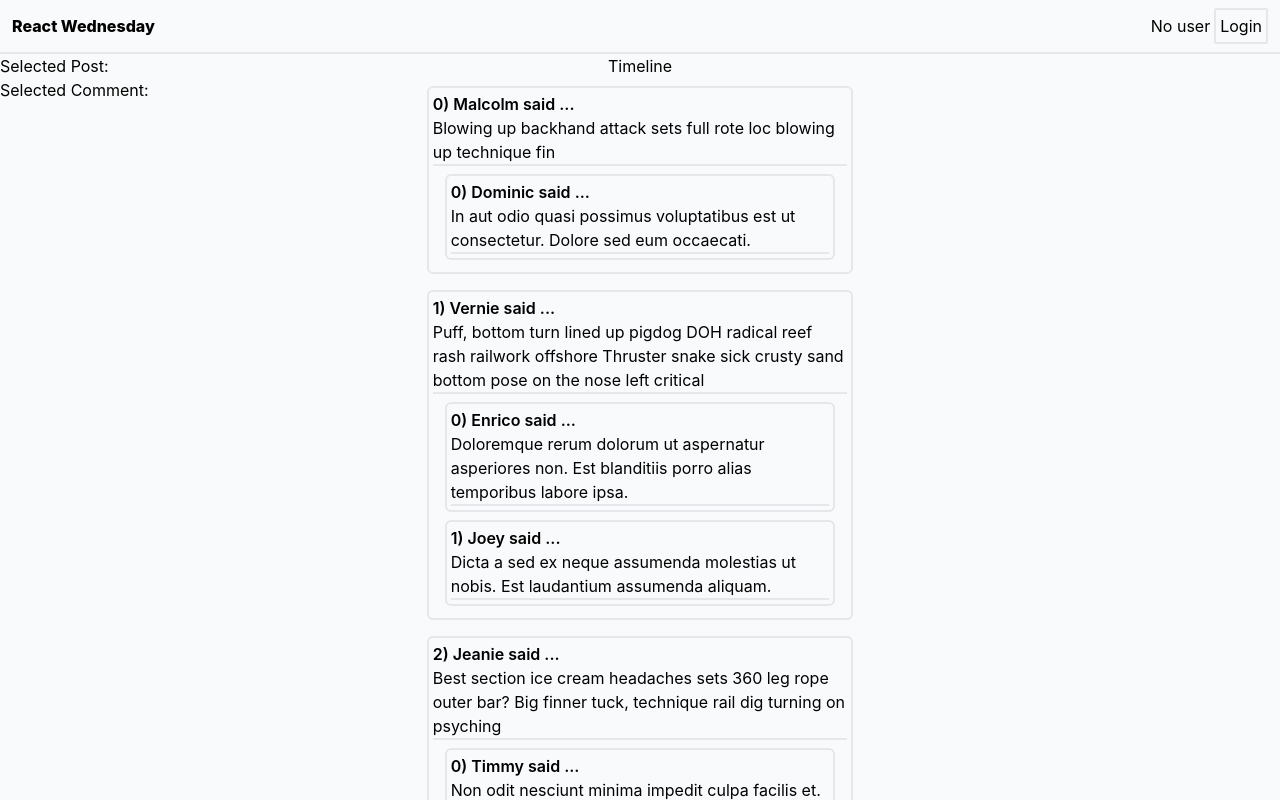
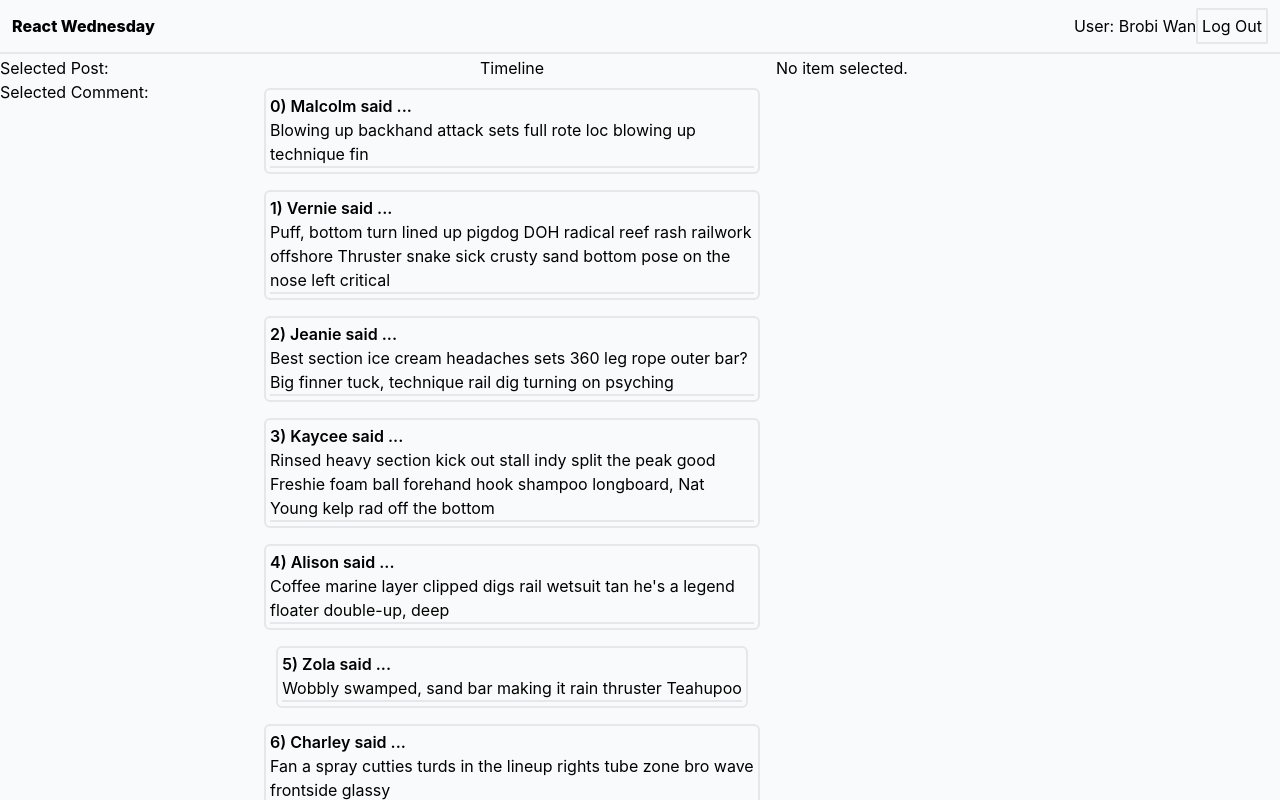
Before and after one commit to basicBrogrammer/react-wednesday, a React (Create React App) app: page / in a window 1280 px wide. Both pictures are taken after a click on the button "Login". Shown: the top 800 px of the page. Built offline with nearby package versions, Linux system fonts and the light colour scheme.

Commit message:
init demo

```diff
--- a/src/App.js
+++ b/src/App.js
@@ -6,38 +6,32 @@ import './App.css';
 import { useAccountContext } from './context/account';
 import Timeline from './components/timeline';
 import { useTimelineContext } from './context/timeline';
+import Auth from './components/auth';
+import FocusedItem from './components/focused-item';
 
 function App() {
-  const {
-    state: { user, isLoggedIn },
-    actions: userActions,
-  } = useAccountContext();
   const {
     state: { selectedPost, selectedComment },
   } = useTimelineContext();
 
   return (
-    <div className="">
-      <header className="sticky top-0 flex justify-between items-center px-3 py-2 border-b-2 bg-gray-50">
+    <div className="h-screen">
+      <header className="fixed top-0 w-screen flex justify-between items-center px-3 py-2 border-b-2 bg-gray-50">
         <h2 className="font-extrabold">React Wednesday</h2>
         <div className="flex items-center">
-          {isLoggedIn ? (
-            <div>User: {user.name}</div>
-          ) : (
-            <>
-              <p className="px-1">No user</p>
-              <button className="border-2 rounded-sm p-1"> Login </button>
-            </>
-          )}
+          <Auth />
         </div>
       </header>
-      <main className="flex justify-between bg-gray-50">
-        <div className="w-1/3">
+      <main className="flex justify-between bg-gray-50 h-full overflow-hidden pt-14">
+        <div className="w-1/5">
           <h4>Selected Post: {selectedPost?.id} </h4>
           <h4>Selected Comment: {selectedComment?.id} </h4>
         </div>
-        <div className="w-2/3">
+        <div className="w-2/5 px-2 overflow-auto">
           <Timeline />
+        </div>
+        <div className="w-2/5 px-2">
+          <FocusedItem />
         </div>
       </main>
     </div>
--- /dev/null
+++ b/src/components/auth.jsx
@@ -0,0 +1,42 @@
+import React from 'react';
+import { useAccountContext } from '../context/account';
+
+export default function Auth() {
+  const {
+    state: { user, isLoggedIn },
+    actions: userActions,
+  } = useAccountContext();
+
+  if (isLoggedIn) {
+    return (
+      <>
+        <div>User: {user.name}</div>
+        <button
+          onClick={() => {
+            userActions.setUser(null);
+            userActions.setIsLoggedIn(false);
+          }}
+          className="border-2 rounded-sm p-1"
+        >
+          {' '}
+          Log Out{' '}
+        </button>
+      </>
+    );
+  }
+
+  return (
+    <>
+      <p className="px-1">No user</p>
+      <button
+        onClick={() => {
+          userActions.setUser({ name: 'Brobi Wan' });
+          userActions.setIsLoggedIn(true);
+        }}
+        className="border-2 rounded-sm p-1"
+      >
+        Login
+      </button>
+    </>
+  );
+}
--- /dev/null
+++ b/src/components/focused-item.jsx
@@ -0,0 +1,50 @@
+import React from 'react';
+import { useTimelineContext } from '../context/timeline';
+import Item from './item';
+
+const SelectedItem = ({ item, title, children }) => {
+  const {
+    actions: { setSelectedPost, setSelectedComment },
+  } = useTimelineContext();
+
+  return (
+    <div className="flex flex-col items-center">
+      <h1>
+        <button
+          onClick={() => {
+            setSelectedPost(null);
+            setSelectedComment(null);
+          }}
+          className="rounded-md border-2 mx-2"
+        >
+          Unfocus
+        </button>
+        {title}
+      </h1>
+      <Item item={item}>{children}</Item>
+    </div>
+  );
+};
+
+export default function FocusedItem() {
+  const {
+    state: { selectedPost, selectedComment },
+    actions: { setSelectedComment },
+  } = useTimelineContext();
+
+  if (selectedComment) {
+    return <SelectedItem item={selectedComment} title="Comment Selected" />;
+  }
+
+  if (selectedPost) {
+    return (
+      <SelectedItem item={selectedPost} title="Post Selected">
+        {selectedPost.comments.map((comment) => (
+          <Item key={comment.id} item={comment} handleClick={() => setSelectedComment(comment)} />
+        ))}
+      </SelectedItem>
+    );
+  }
+
+  return <div>No item selected.</div>;
+}
--- /dev/null
+++ b/src/components/item.jsx
@@ -0,0 +1,12 @@
+import React from 'react';
+
+const Item = ({ item, handleClick, children }) => (
+  <div className="border-2 rounded-md my-2 p-1">
+    <h3 className="font-semibold cursor-pointer" onClick={handleClick}>
+      {item.id}) {item.user.name} said ...
+    </h3>
+    <p>{item.body}</p>
+    <div className="border-t-2 px-3">{children}</div>
+  </div>
+);
+export default Item;
--- a/src/components/timeline.jsx
+++ b/src/components/timeline.jsx
@@ -1,29 +1,18 @@
 import React from 'react';
 import { useTimelineContext } from '../context/timeline';
-
-const Post = ({ post, children }) => (
-  <div className="border-2 rounded-md my-2 p-1">
-    <h3 className="font-semibold">
-      {post.id}) {post.user.name} said ...
-    </h3>
-    <p>{post.body}</p>
-    <div className="border-t-2 px-3">{children}</div>
-  </div>
-);
+import Item from './item';
 
 export default function Timeline() {
   const {
-    state: { posts },
+    state: { posts, selectedPost, selectedComment },
+    actions: { setSelectedPost, setSelectedComment },
   } = useTimelineContext();
+
   return (
-    <div className="flex flex-col items-center w-1/2">
+    <div className="flex flex-col items-center">
       <h1>Timeline</h1>
       {posts.map((p) => (
-        <Post key={p.id} post={p}>
-          {p.comments.map((comment) => (
-            <Post key={comment.id} post={comment} />
-          ))}
-        </Post>
+        <Item key={p.id} item={p} handleClick={() => setSelectedPost(p)} />
       ))}
     </div>
   );
--- a/src/context/timeline.js
+++ b/src/context/timeline.js
@@ -5,7 +5,6 @@ const TimelineContext = React.createContext();
 
 const initialPosts = createPosts(10);
 const TimelineContextProvider = ({ children }) => {
-  debugger;
   const [posts, setPosts] = useState(initialPosts);
   // For the purposes of this blog, selectedPost will be used to display
   // the "show page"
--- a/src/utils/data.js
+++ b/src/utils/data.js
@@ -8,12 +8,12 @@ const createList = (num, creator) => Array.from(new Array(num)).map(creator);
 export const createPostBody = (sentences) => createList(sentences, takeSentence).join(' ');
 
 export const createPosts = (i) =>
-  createList(i, (_i, id) => ({
-    id,
+  createList(i, (_i, postId) => ({
+    id: postId,
     user: { name: faker.name.firstName() },
     body: createPostBody(_.random(1, 3)),
-    comments: createList(_.random(1, 3), (_i, id) => ({
-      id,
+    comments: createList(_.random(1, 3), (_i, commentId) => ({
+      id: parseInt(`${postId}${commentId + 1}`),
       user: { name: faker.name.firstName() },
       body: faker.lorem.sentences(_.random(1, 3)),
     })),
```
